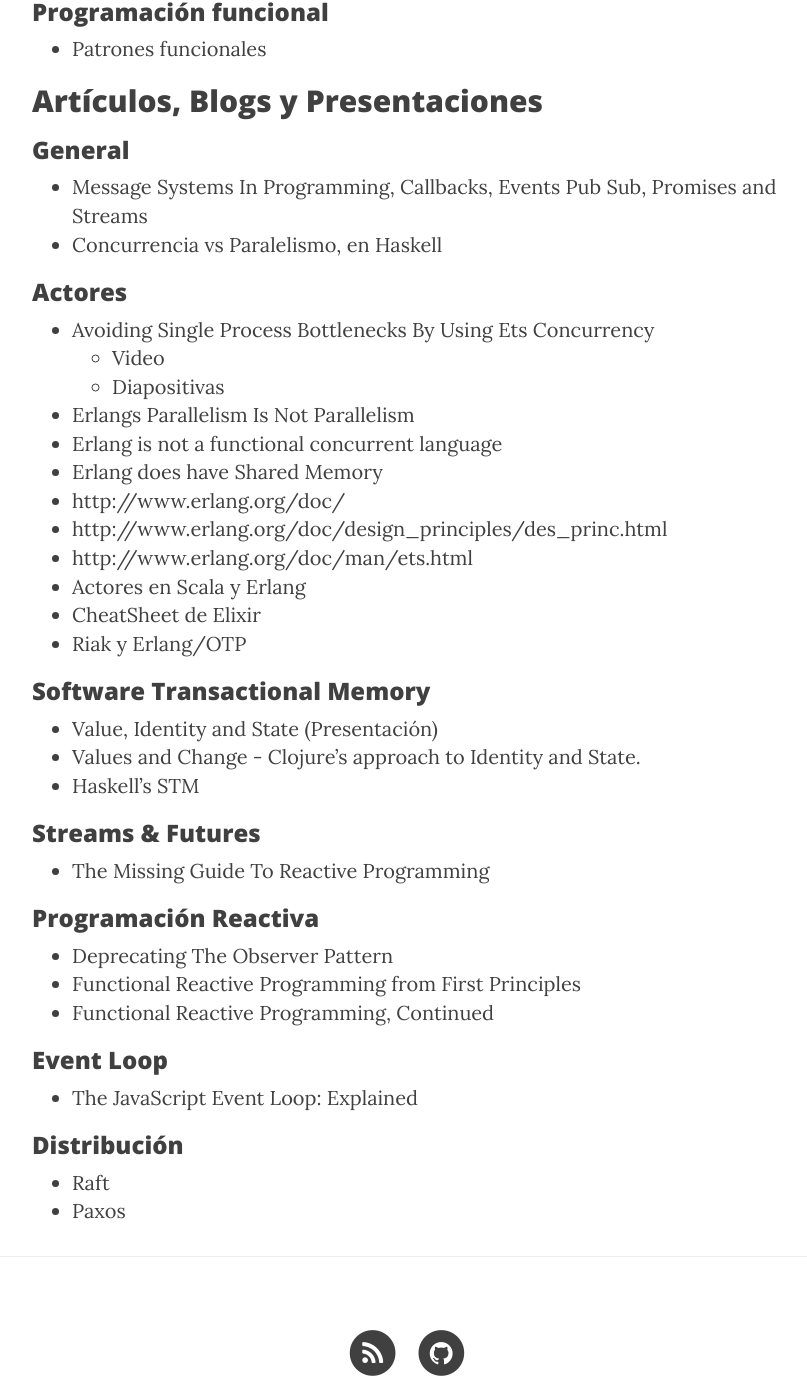
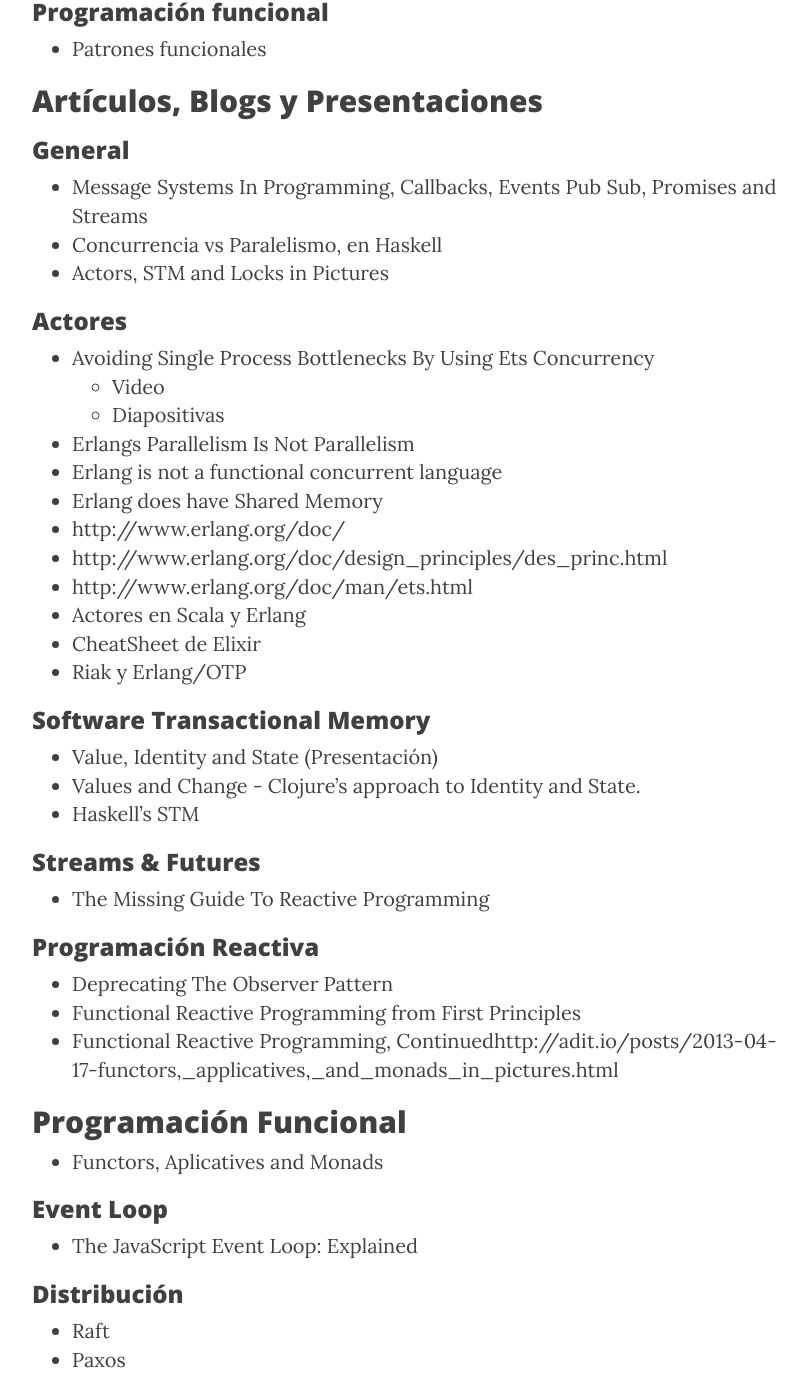
Before and after one commit to arquitecturas-concurrentes/arquitecturas-concurrentes.github.io, a Jekyll site: the page built from material.md, in a window 1280 px wide and 1400 px high, scrolled down 2463 px. Shown: the whole window, without its empty margins (233-1040 px from the left). Built offline with Jekyll 4.4.1, drawn with Linux system fonts in a browser that asks for light colours; nearby versions of some CDN libraries.

Commit message:
Update material.md

```diff
--- a/material.md
+++ b/material.md
@@ -82,6 +82,8 @@
 
 - [Message Systems In Programming, Callbacks, Events Pub Sub, Promises and Streams](http://jessewarden.com/2014/10/message-systems-in-programming-callbacks-events-pub-sub-promises-and-streams.html)
 - [Concurrencia vs Paralelismo, en Haskell](https://wiki.haskell.org/Parallelism)
+- [Actors, STM and Locks in Pictures](http://adit.io/posts/2013-05-15-Locks,-Actors,-And-STM-In-Pictures.html)
+
 
 ###Actores
 
@@ -112,7 +114,13 @@
 
 - Deprecating The Observer Pattern
 - Functional Reactive Programming from First Principles
-- Functional Reactive Programming, Continued
+- Functional Reactive Programming, Continuedhttp://adit.io/posts/2013-04-17-functors,_applicatives,_and_monads_in_pictures.html
+
+
+## Programación Funcional
+
+* [Functors, Aplicatives and Monads](http://adit.io/posts/2013-04-17-functors,_applicatives,_and_monads_in_pictures.html)
+
 
 ### Event Loop
 
```
